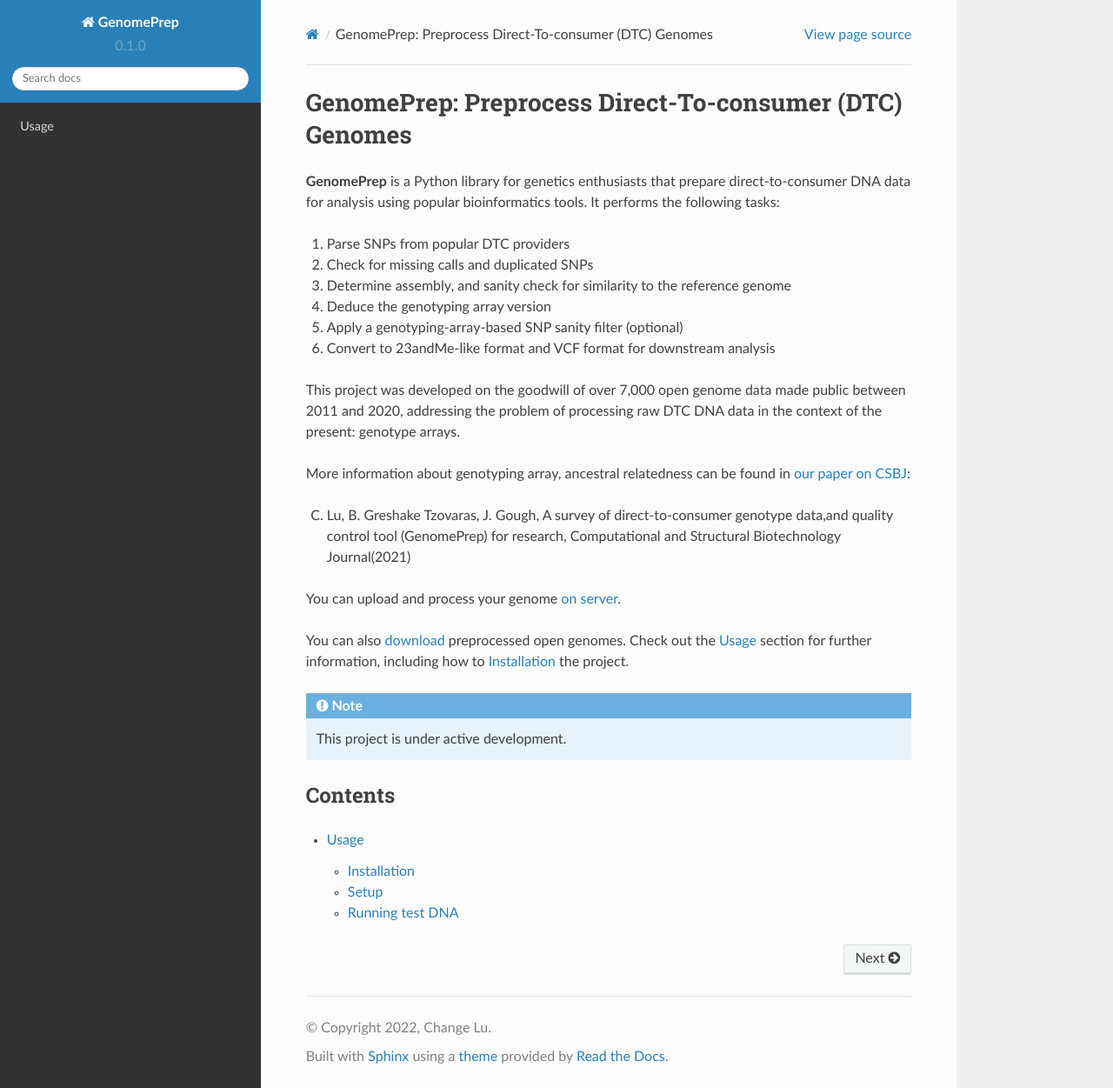
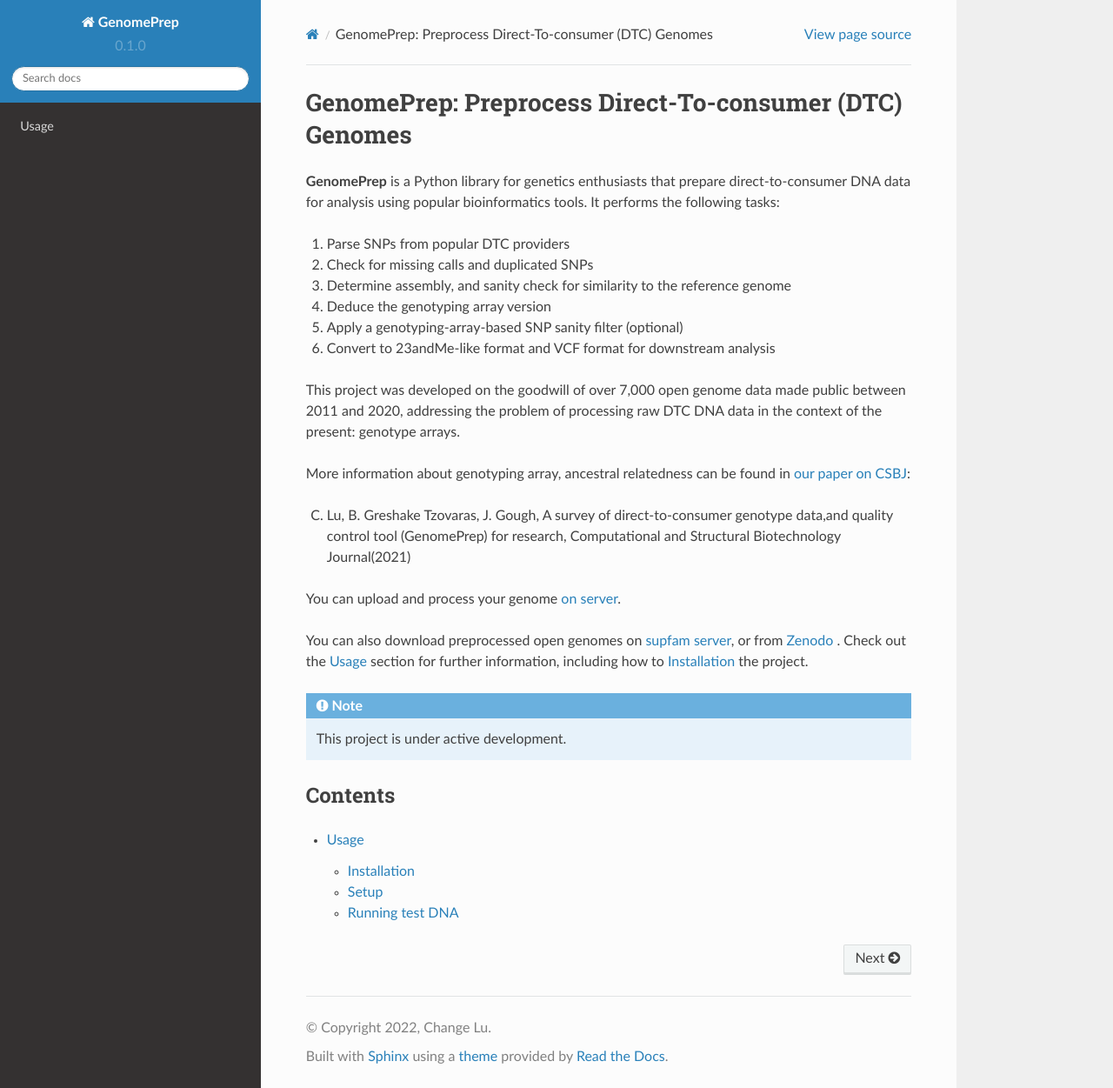
Before and after one commit to changlubio/genomeprep-tutorial, a Sphinx documentation site: the page built from docs/source/index.rst, in a window 1280 px wide and 1251 px high. Shown: the whole window at 87% size. Built offline with Sphinx 7.4.7 and the Read the Docs theme 2.0.0, drawn with Linux system fonts in a browser that asks for light colours.

Commit message:
Update index.rst

```diff
--- a/docs/source/index.rst
+++ b/docs/source/index.rst
@@ -21,7 +21,7 @@
 
 You can upload and process your genome `on server <https://supfam.mrc-lmb.cam.ac.uk/GenomePrep/checkit.html>`_.
 
-You can also `download <https://supfam.mrc-lmb.cam.ac.uk/GenomePrep/downloads.html>`_ preprocessed open genomes.
+You can also download preprocessed open genomes on `supfam server <https://supfam.mrc-lmb.cam.ac.uk/GenomePrep/downloads.html>`_, or from `Zenodo <https://zenodo.org/records/5047472>`_ .
 Check out the :doc:`usage` section for further information, including
 how to :ref:`installation` the project.
 
```
